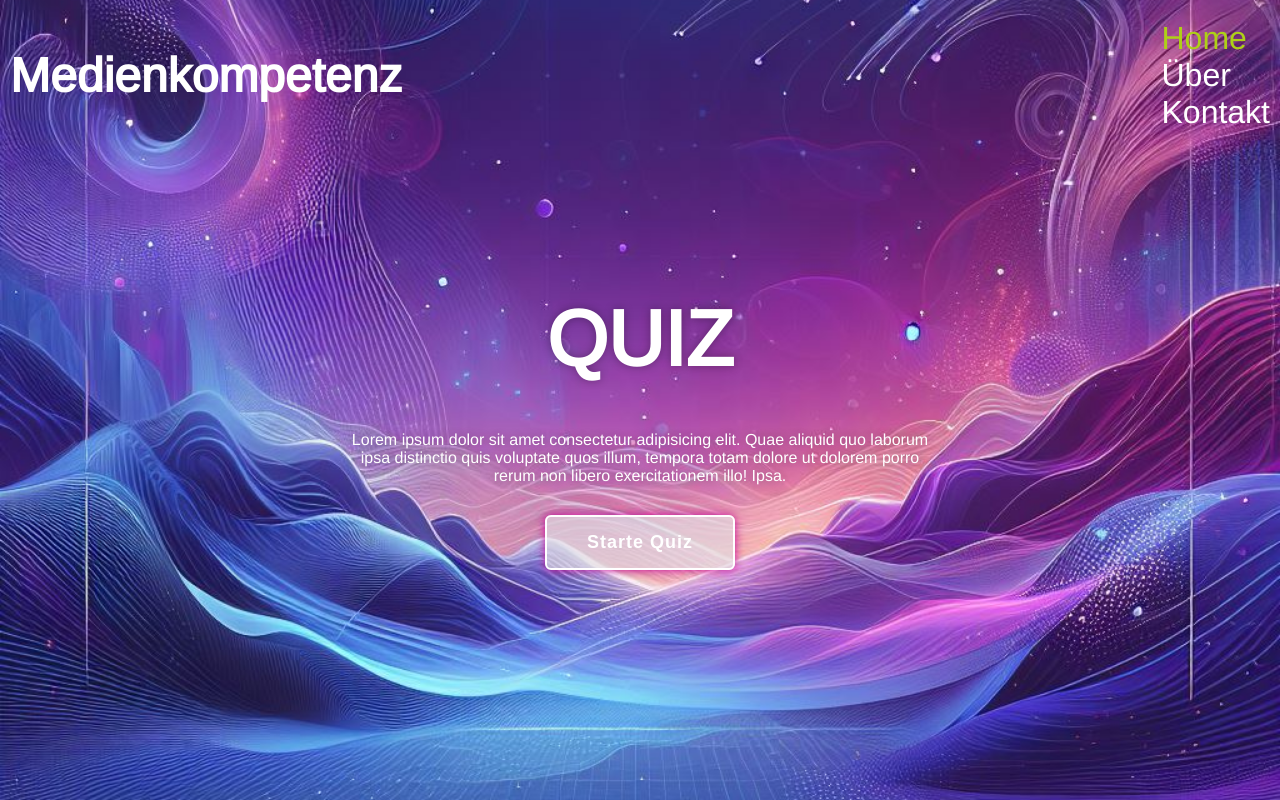
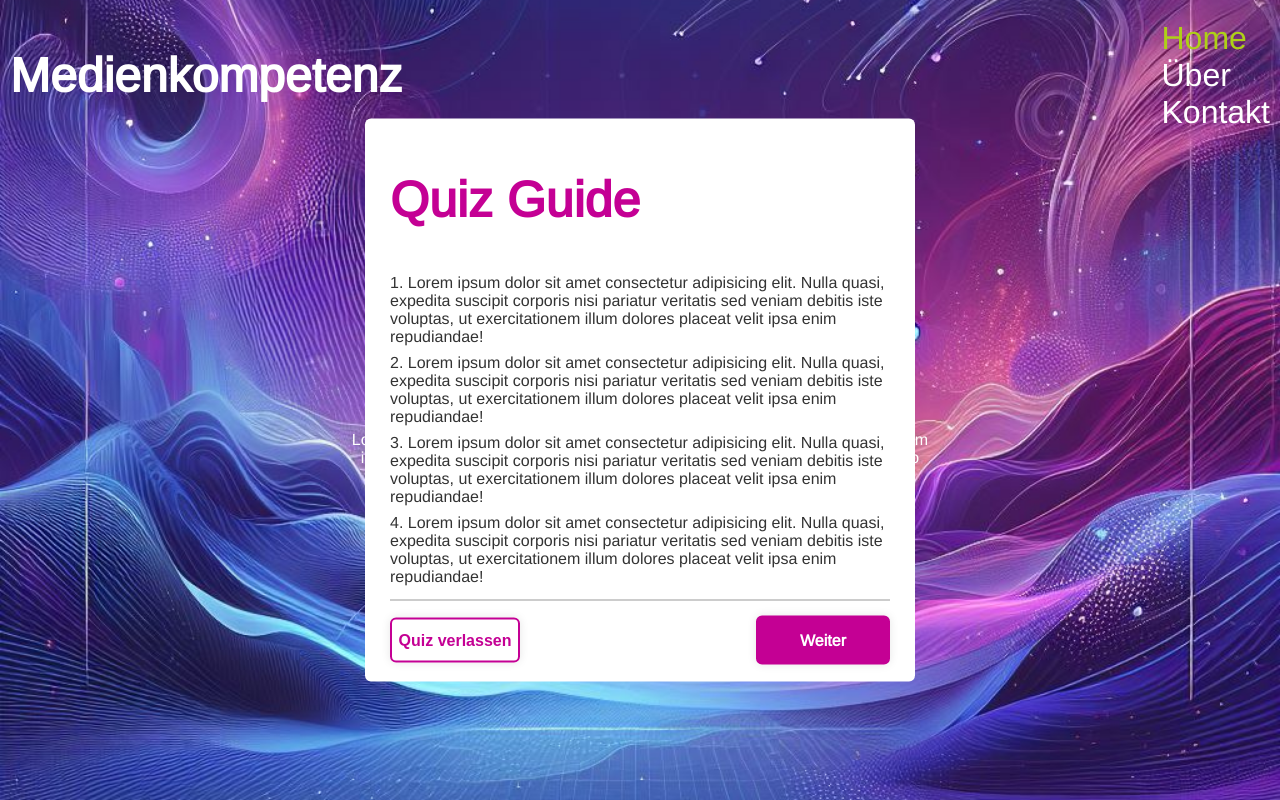
Before and after one commit to pady-ai/HS24-IM5-MMP-Portfolio, a plain HTML site: page index.html in a window 1280 px wide. Both pictures are taken after a click on the button "Starte Quiz". Drawn offline with nearby package versions, Linux system fonts and the light colour scheme.

Commit message:
Onclick für den button zum Popup Menu aktiviert

```diff
--- a/style.css
+++ b/style.css
@@ -125,7 +125,15 @@ body {
     padding: 10px 25px;
     opacity: 0;
     pointer-events: none;
+    transition: .3s ease;
 
+
+
+}
+
+.popup-info.active {
+    opacity: 1;
+    pointer-events: auto;
 
 
 }
```
Also changed, not shown: index.html (+3 -1 lines).
